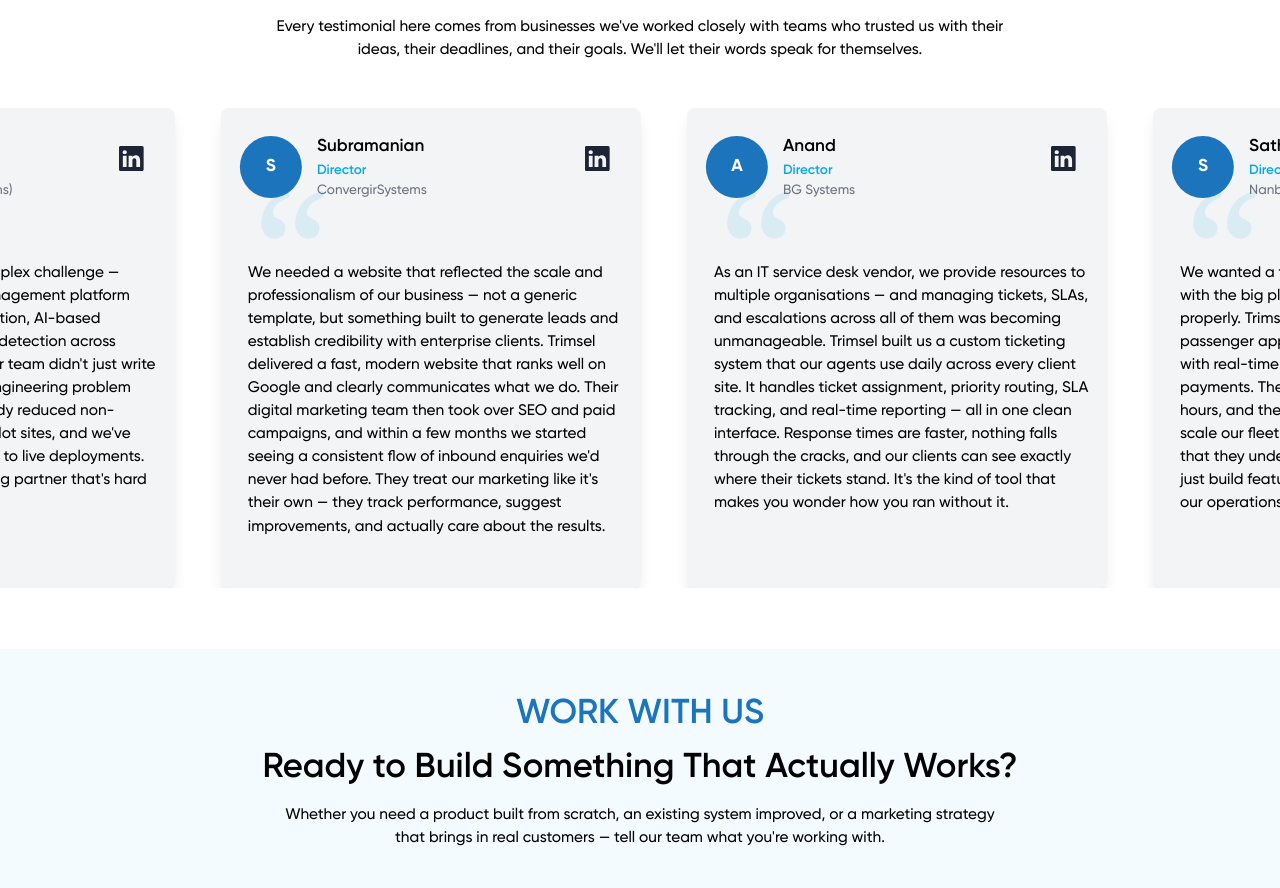
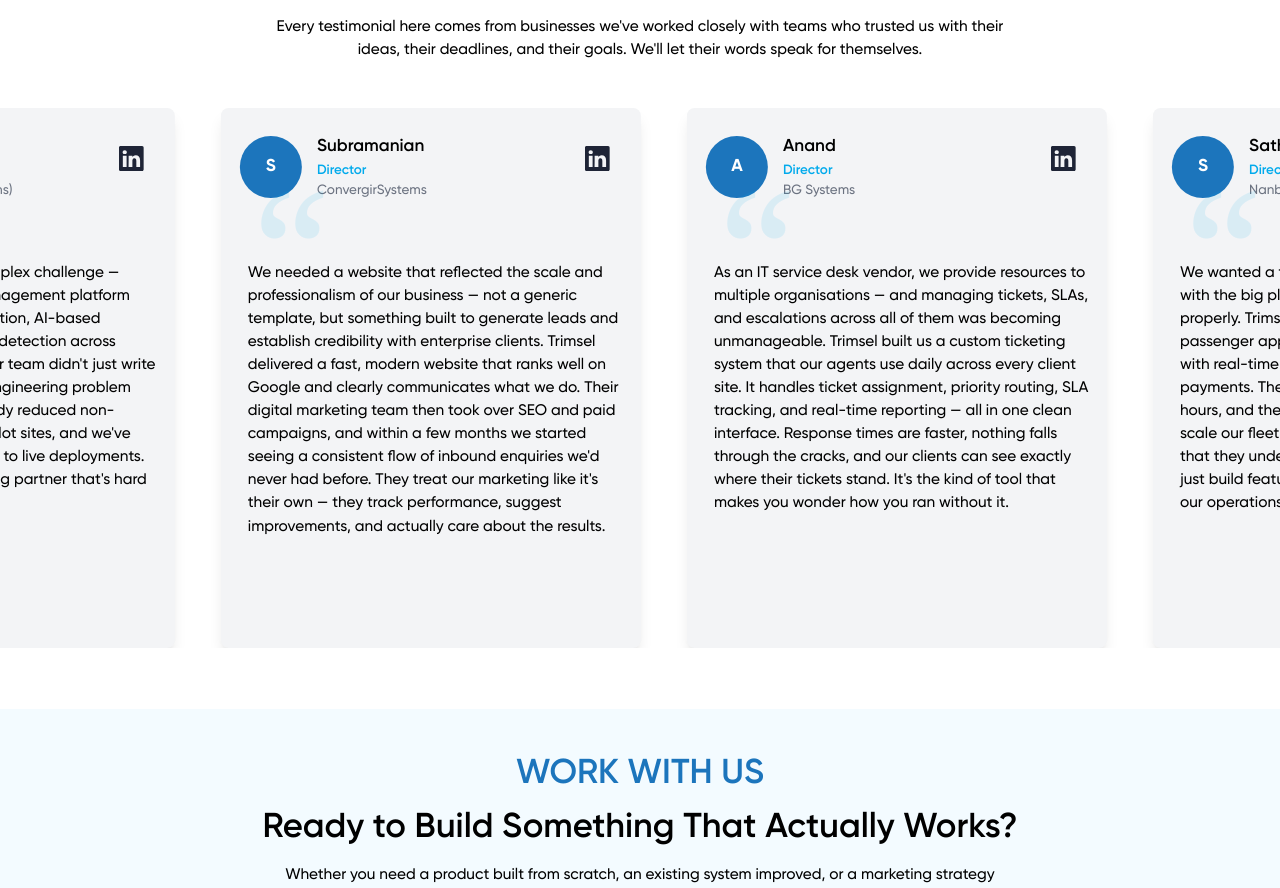
Before and after one commit to Trimsel/trimsel_website_new, a Next.js app: page /aboutus in a window 1280 px wide. Shown: the part 7614-8502 px from the top of the page. Built offline with nearby package versions, Linux system fonts and the light colour scheme.

Commit message:
fix of testimonial

```diff
--- a/src/components/testimonial.js
+++ b/src/components/testimonial.js
@@ -30,7 +30,7 @@ export default function Testimonial() {
           {testimonialData?.map((item) => (
             <div
               key={item.id}
-              className="relative mx-3 w-[280px] h-[480px] flex flex-col rounded-lg bg-gray-100 px-5 py-7 shadow-lg sm:mx-6 sm:w-[340px] md:w-[420px]"
+              className="relative mx-3 w-[280px] h-[540px] flex flex-col rounded-lg bg-gray-100 px-5 pt-7 pb-8 shadow-lg sm:mx-6 sm:w-[340px] md:w-[420px]"
             >
               {/* LinkedIn Icon */}
               <Image
```
